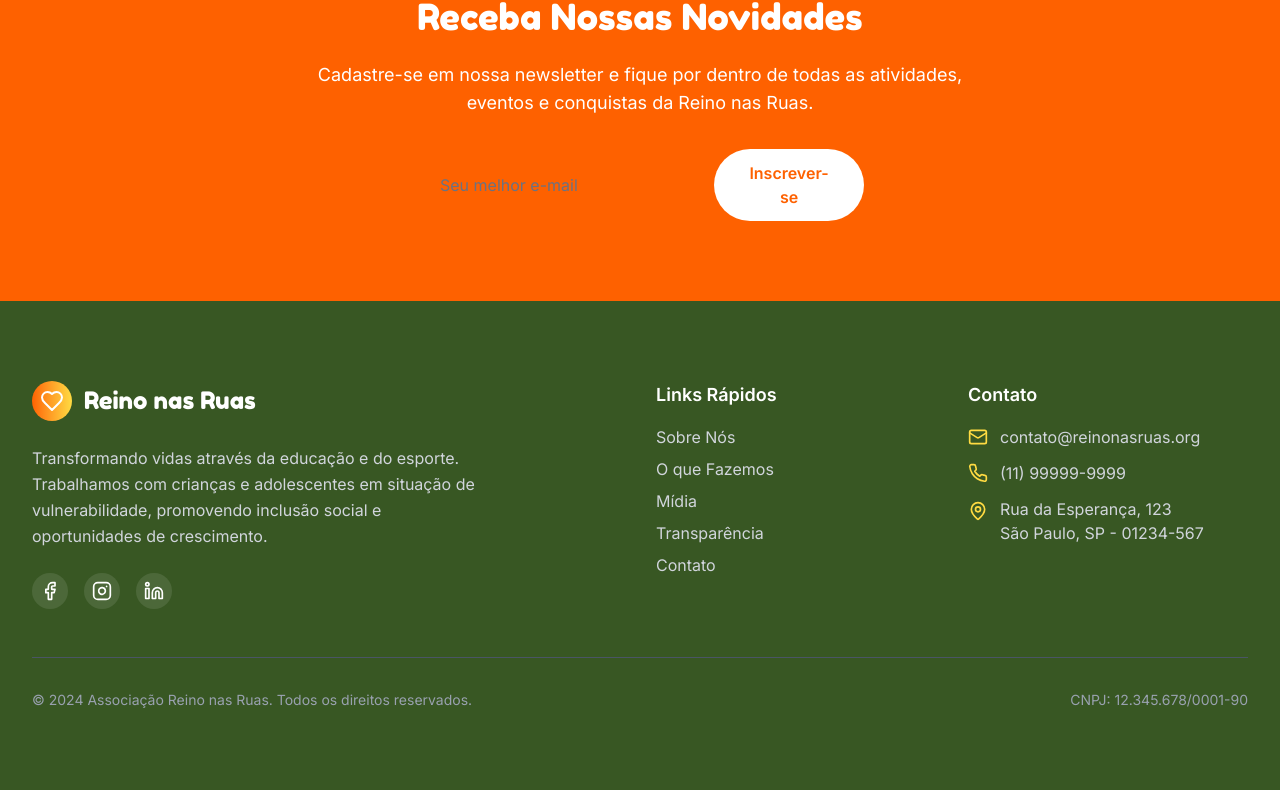
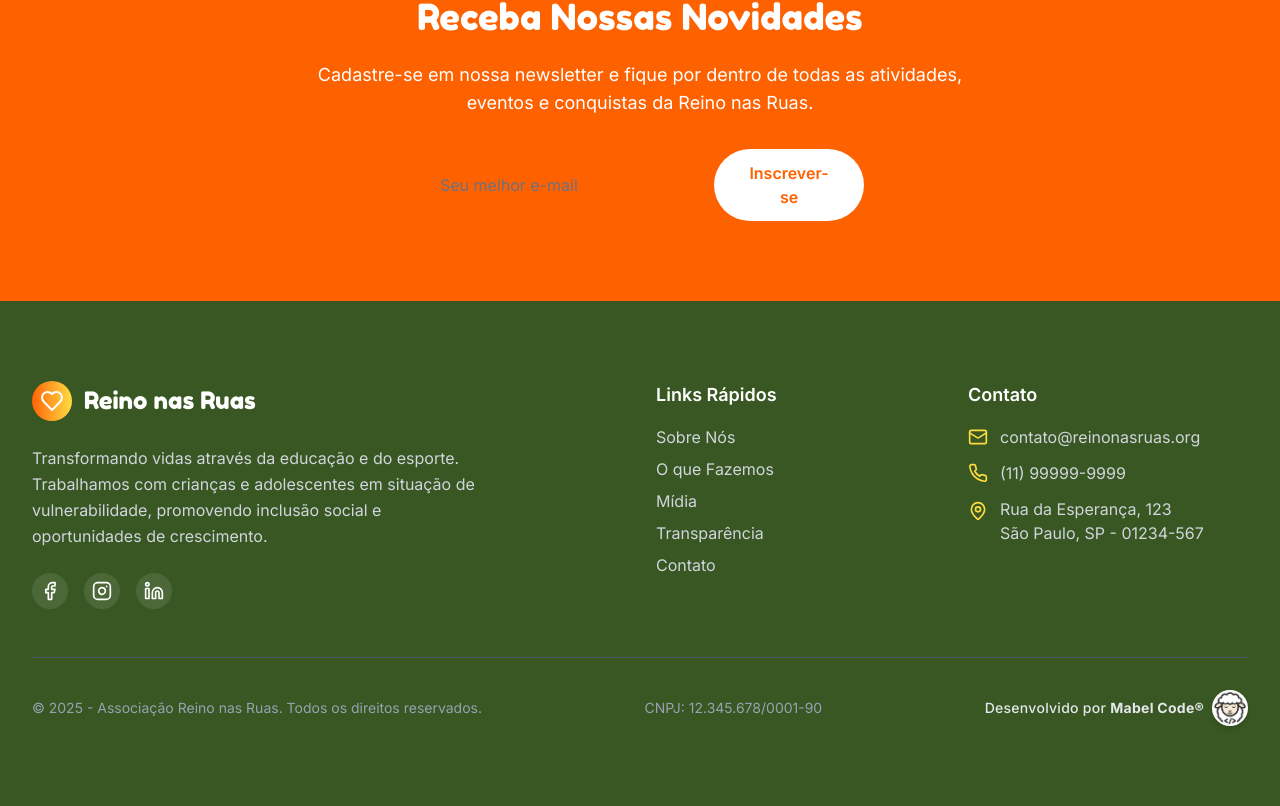
Before and after one commit to mabelcode/reino-nas-ruas, a Next.js app: page /media in a window 1280 px wide. Shown: the part 1759-2565 px from the top of the page. Built offline with nearby package versions, Linux system fonts and the light colour scheme.

Commit message:
logo mabel e ordem modal media

```diff
--- a/components/layout/Footer.tsx
+++ b/components/layout/Footer.tsx
@@ -4,6 +4,7 @@ import Link from 'next/link';
 import { Heart, Mail, Phone, MapPin, Facebook, Instagram, Linkedin } from 'lucide-react';
 
 export function Footer() {
+  const currentYear = new Date().getFullYear();
   return (
     <footer className="bg-[var(--reino-green-e)] text-white">
       <div className="max-w-7xl mx-auto py-12 sm:py-16 lg:py-20 px-4 sm:px-6 lg:px-8">
@@ -108,13 +109,28 @@ export function Footer() {
         </div>
 
         <div className="border-t border-gray-600 pt-6 sm:pt-8 mt-8 sm:mt-12">
-          <div className="flex flex-col sm:flex-row justify-between items-center space-y-2 sm:space-y-0">
+          <div className="flex flex-col sm:flex-row justify-between items-center space-y-2 sm:space-y-0 w-full">
             <p className="text-gray-400 text-xs sm:text-sm text-center sm:text-left">
-              © 2024 Associação Reino nas Ruas. Todos os direitos reservados.
+              © {currentYear} - Associação Reino nas Ruas. Todos os direitos reservados.
             </p>
-            <p className="text-gray-400 text-xs sm:text-sm">
-              CNPJ: 12.345.678/0001-90
-            </p>
+            <p className="text-gray-400 text-xs sm:text-sm">CNPJ: 12.345.678/0001-90</p>
+            <a
+              href="https://mabelcode.com.br"
+              target="_blank"
+              rel="noopener noreferrer"
+              className="flex items-center space-x-2 group mt-2 sm:mt-0 hover:opacity-90 transition-opacity"
+              aria-label="Desenvolvido por Mabel Code"
+            >
+              <span className="font-medium text-xs sm:text-sm text-gray-200 group-hover:text-white transition-colors tracking-wide" style={{ letterSpacing: '0.02em' }}>
+                Desenvolvido por <span className="font-bold">Mabel Code®</span>
+              </span>
+              <img
+                src="/logo.png"
+                alt="Logo Mabel Code"
+                className="w-8 h-8 sm:w-9 sm:h-9 rounded-full shadow-md border border-white/20 bg-white object-contain"
+                style={{ background: '#fff' }}
+              />
+            </a>
           </div>
         </div>
       </div>
--- a/components/media/MediaModal.tsx
+++ b/components/media/MediaModal.tsx
@@ -163,38 +163,32 @@ export function MediaModal({ item, isOpen, onClose }: MediaModalProps) {
               </p>
             </div>
 
-            {/* Video Section */}
-            {fullContent.videoUrl && (
+            {/* Highlights */}
+            {fullContent.highlights.length > 0 && (
               <div className="mb-6 lg:mb-8">
                 <h2 className="text-xl lg:text-2xl font-bold text-[var(--reino-green-e)] mb-4">
-                  Vídeo do Evento
+                  Destaques do Evento
                 </h2>
-                {!showVideo ? (
-                  <div
-                    className="relative aspect-video bg-gray-900 rounded-2xl overflow-hidden cursor-pointer group"
-                    onClick={() => setShowVideo(true)}
-                  >
-                    <img
-                      src={fullContent.images[0]}
-                      alt="Video thumbnail"
-                      className="w-full h-full object-cover group-hover:scale-105 transition-transform duration-300"
-                    />
-                    <div className="absolute inset-0 bg-black/40 flex items-center justify-center">
-                      <div className="w-16 h-16 lg:w-20 lg:h-20 bg-[var(--reino-orange)] rounded-full flex items-center justify-center group-hover:scale-110 transition-transform duration-300">
-                        <Play className="w-8 h-8 lg:w-10 lg:h-10 text-white ml-1" />
-                      </div>
+                <div className="grid grid-cols-1 lg:grid-cols-2 gap-3 lg:gap-4">
+                  {fullContent.highlights.map((highlight, index) => (
+                    <div key={index} className="flex items-start space-x-3 bg-gray-50 rounded-xl p-3 lg:p-4">
+                      <div className="w-2 h-2 bg-[var(--reino-orange)] rounded-full mt-2 shrink-0"></div>
+                      <p className="text-sm lg:text-base text-gray-700">{highlight}</p>
                     </div>
-                  </div>
-                ) : (
-                  <div className="aspect-video rounded-2xl overflow-hidden">
-                    <iframe
-                      src={getYouTubeEmbedUrl(fullContent.videoUrl)}
-                      title="Video do evento"
-                      className="w-full h-full"
-                      allowFullScreen
-                    />
-                  </div>
-                )}
+                  ))}
+                </div>
+              </div>
+            )}
+
+            {/* Impact */}
+            {fullContent.impact && (
+              <div className="bg-linear-to-r from-[var(--reino-orange)] to-[var(--reino-yellow)] text-white rounded-2xl p-4 lg:p-6 mb-6 lg:mb-8">
+                <h2 className="text-xl lg:text-2xl font-bold mb-3">
+                  Impacto Social
+                </h2>
+                <p className="text-sm lg:text-base leading-relaxed">
+                  {fullContent.impact}
+                </p>
               </div>
             )}
 
@@ -262,32 +256,38 @@ export function MediaModal({ item, isOpen, onClose }: MediaModalProps) {
               </div>
             )}
 
-            {/* Highlights */}
-            {fullContent.highlights.length > 0 && (
+            {/* Video Section */}
+            {fullContent.videoUrl && (
               <div className="mb-6 lg:mb-8">
                 <h2 className="text-xl lg:text-2xl font-bold text-[var(--reino-green-e)] mb-4">
-                  Destaques do Evento
+                  Vídeo do Evento
                 </h2>
-                <div className="grid grid-cols-1 lg:grid-cols-2 gap-3 lg:gap-4">
-                  {fullContent.highlights.map((highlight, index) => (
-                    <div key={index} className="flex items-start space-x-3 bg-gray-50 rounded-xl p-3 lg:p-4">
-                      <div className="w-2 h-2 bg-[var(--reino-orange)] rounded-full mt-2 shrink-0"></div>
-                      <p className="text-sm lg:text-base text-gray-700">{highlight}</p>
+                {!showVideo ? (
+                  <div
+                    className="relative aspect-video bg-gray-900 rounded-2xl overflow-hidden cursor-pointer group"
+                    onClick={() => setShowVideo(true)}
+                  >
+                    <img
+                      src={fullContent.images[0]}
+                      alt="Video thumbnail"
+                      className="w-full h-full object-cover group-hover:scale-105 transition-transform duration-300"
+                    />
+                    <div className="absolute inset-0 bg-black/40 flex items-center justify-center">
+                      <div className="w-16 h-16 lg:w-20 lg:h-20 bg-[var(--reino-orange)] rounded-full flex items-center justify-center group-hover:scale-110 transition-transform duration-300">
+                        <Play className="w-8 h-8 lg:w-10 lg:h-10 text-white ml-1" />
+                      </div>
                     </div>
-                  ))}
-                </div>
-              </div>
-            )}
-
-            {/* Impact */}
-            {fullContent.impact && (
-              <div className="bg-linear-to-r from-[var(--reino-orange)] to-[var(--reino-yellow)] text-white rounded-2xl p-4 lg:p-6">
-                <h2 className="text-xl lg:text-2xl font-bold mb-3">
-                  Impacto Social
-                </h2>
-                <p className="text-sm lg:text-base leading-relaxed">
-                  {fullContent.impact}
-                </p>
+                  </div>
+                ) : (
+                  <div className="aspect-video rounded-2xl overflow-hidden">
+                    <iframe
+                      src={getYouTubeEmbedUrl(fullContent.videoUrl)}
+                      title="Video do evento"
+                      className="w-full h-full"
+                      allowFullScreen
+                    />
+                  </div>
+                )}
               </div>
             )}
           </div>
```
Also changed, not shown: public/logo.png (added).
